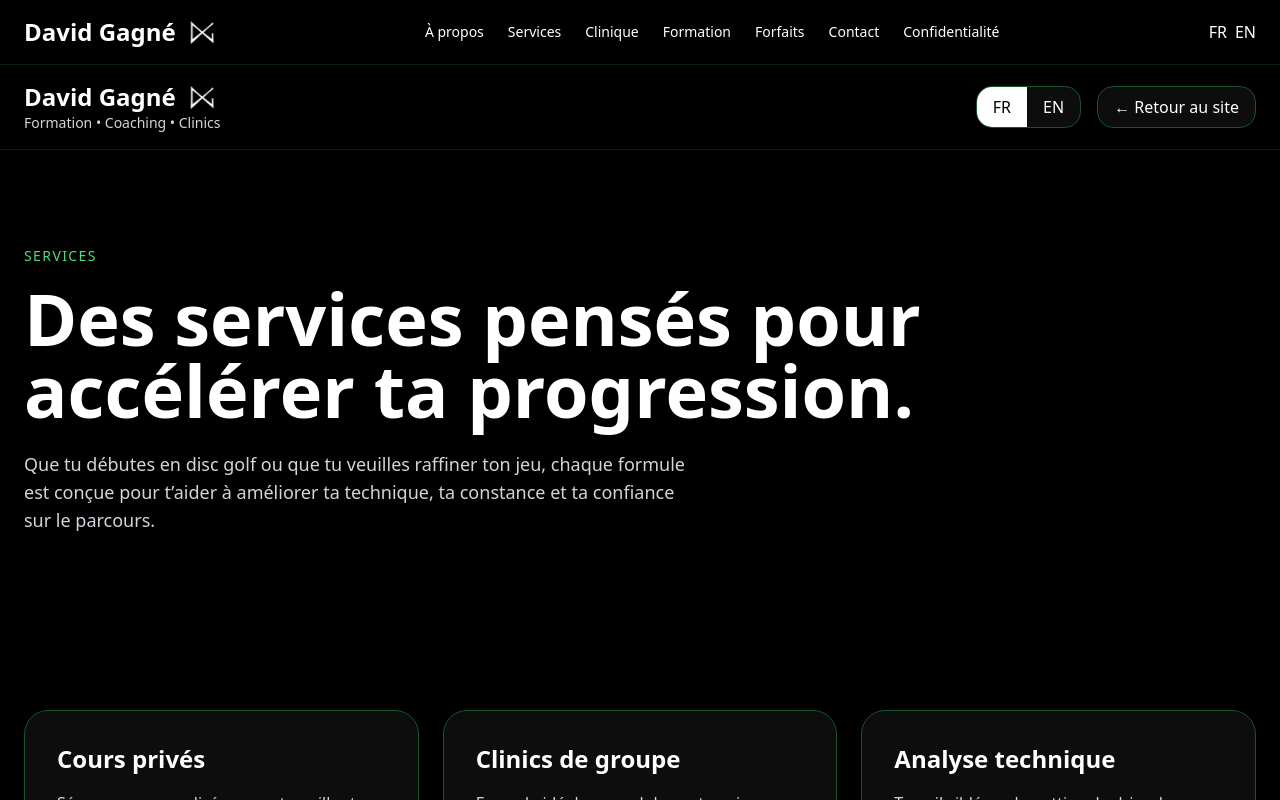
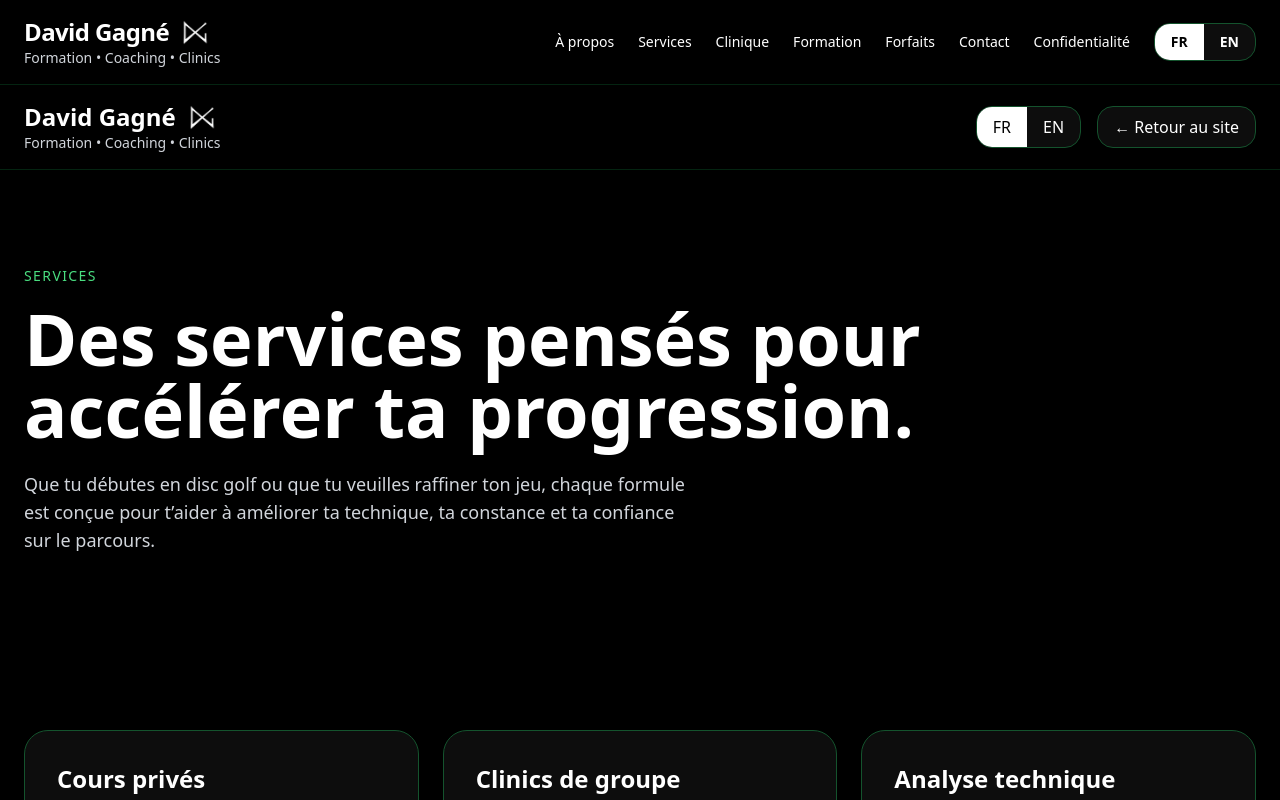
Before and after one commit to DGDiscgolf/DG_Discgolf, a React (Vite) app: page /services in a window 1280 px wide. Shown: the top 800 px of the page. Built offline with nearby package versions, Linux system fonts and the light colour scheme.

Commit message:
Update Header.jsx

```diff
--- a/src/components/Header.jsx
+++ b/src/components/Header.jsx
@@ -1,44 +1,262 @@
-import { useState, useEffect } from "react";
-import { Link } from "react-router-dom";
+import { useEffect, useState } from "react";
+import { Link, useLocation } from "react-router-dom";
 
 export default function Header() {
+  const [mobileMenuOpen, setMobileMenuOpen] = useState(false);
   const [language, setLanguage] = useState("fr");
+  const location = useLocation();
 
   useEffect(() => {
     const savedLanguage = localStorage.getItem("dg_site_language");
     if (savedLanguage === "fr" || savedLanguage === "en") {
       setLanguage(savedLanguage);
     }
-  }, []);
+  }, [location.pathname]);
+
+  const closeMobileMenu = () => setMobileMenuOpen(false);
 
   const changeLanguage = (lang) => {
     setLanguage(lang);
     localStorage.setItem("dg_site_language", lang);
+    setMobileMenuOpen(false);
+    window.location.reload();
   };
+
+  const content = {
+    fr: {
+      meta: {
+        headerSubtitle: "Formation • Coaching • Clinics",
+      },
+      nav: {
+        services: "Services",
+        clinique: "Clinique",
+        formation: "Formation",
+        apropos: "À propos",
+        forfaits: "Forfaits",
+        contact: "Contact",
+        privacy: "Confidentialité",
+        openMenu: "Ouvrir le menu",
+        closeMenu: "Fermer le menu",
+      },
+    },
+    en: {
+      meta: {
+        headerSubtitle: "Training • Coaching • Clinics",
+      },
+      nav: {
+        services: "Services",
+        clinique: "Clinic",
+        formation: "Training",
+        apropos: "About",
+        forfaits: "Packages",
+        contact: "Contact",
+        privacy: "Privacy",
+        openMenu: "Open menu",
+        closeMenu: "Close menu",
+      },
+    },
+  };
+
+  const t = content[language] || content.fr;
+  const isHome = location.pathname === "/";
 
   return (
     <header className="sticky top-0 z-30 border-b border-green-950/80 bg-black/90 backdrop-blur">
       <div className="mx-auto flex max-w-7xl items-center justify-between px-6 py-4">
-        <div className="flex items-center gap-3 text-2xl font-bold">
-          David Gagné
-          <img src="/DG_logowhite.png" className="h-7 w-7" />
+        <div>
+          <Link
+            to="/"
+            className="flex items-center gap-3 text-2xl font-bold tracking-tight text-white"
+          >
+            David Gagné
+            <img
+              src="/DG_logowhite.png"
+              alt="DG Logo"
+              className="h-7 w-7 object-contain"
+            />
+          </Link>
+          <div className="text-sm text-gray-300">{t.meta.headerSubtitle}</div>
         </div>
 
-        <nav className="hidden md:flex gap-6 text-sm">
-          <a href="/#apropos">À propos</a>
-          <Link to="/services">Services</Link>
-          <Link to="/clinique">Clinique</Link>
-          <Link to="/formation">Formation</Link>
-          <Link to="/forfaits">Forfaits</Link>
-          <Link to="/contact">Contact</Link>
-          <Link to="/confidentialite">Confidentialité</Link>
-        </nav>
+        <div className="hidden items-center gap-6 md:flex">
+          <nav className="flex gap-6 text-sm text-white">
+            {isHome ? (
+              <a href="#apropos" className="transition hover:text-green-400">
+                {t.nav.apropos}
+              </a>
+            ) : (
+              <Link to="/#apropos" className="transition hover:text-green-400">
+                {t.nav.apropos}
+              </Link>
+            )}
 
-        <div className="flex gap-2">
-          <button onClick={() => changeLanguage("fr")}>FR</button>
-          <button onClick={() => changeLanguage("en")}>EN</button>
+            <Link to="/services" className="transition hover:text-green-400">
+              {t.nav.services}
+            </Link>
+            <Link to="/clinique" className="transition hover:text-green-400">
+              {t.nav.clinique}
+            </Link>
+            <Link to="/formation" className="transition hover:text-green-400">
+              {t.nav.formation}
+            </Link>
+            <Link to="/forfaits" className="transition hover:text-green-400">
+              {t.nav.forfaits}
+            </Link>
+            <Link to="/contact" className="transition hover:text-green-400">
+              {t.nav.contact}
+            </Link>
+            <Link
+              to="/confidentialite"
+              className="transition hover:text-green-400"
+            >
+              {t.nav.privacy}
+            </Link>
+          </nav>
+
+          <div className="flex overflow-hidden rounded-2xl border border-green-900 bg-white/5">
+            <button
+              type="button"
+              onClick={() => changeLanguage("fr")}
+              className={`px-4 py-2 text-sm font-semibold transition ${
+                language === "fr"
+                  ? "bg-white text-black"
+                  : "text-white hover:bg-white/10"
+              }`}
+            >
+              FR
+            </button>
+            <button
+              type="button"
+              onClick={() => changeLanguage("en")}
+              className={`px-4 py-2 text-sm font-semibold transition ${
+                language === "en"
+                  ? "bg-white text-black"
+                  : "text-white hover:bg-white/10"
+              }`}
+            >
+              EN
+            </button>
+          </div>
         </div>
+
+        <button
+          type="button"
+          aria-label={mobileMenuOpen ? t.nav.closeMenu : t.nav.openMenu}
+          aria-expanded={mobileMenuOpen}
+          onClick={() => setMobileMenuOpen(!mobileMenuOpen)}
+          className="inline-flex items-center justify-center rounded-2xl border border-green-900 bg-white/5 p-3 text-white ring-1 ring-green-950 transition hover:border-green-700 hover:bg-white/10 md:hidden"
+        >
+          <div className="flex h-5 w-5 flex-col items-center justify-center gap-1">
+            <span
+              className={`block h-0.5 w-5 bg-white transition-transform duration-300 ${
+                mobileMenuOpen ? "translate-y-1.5 rotate-45" : ""
+              }`}
+            />
+            <span
+              className={`block h-0.5 w-5 bg-white transition-opacity duration-300 ${
+                mobileMenuOpen ? "opacity-0" : "opacity-100"
+              }`}
+            />
+            <span
+              className={`block h-0.5 w-5 bg-white transition-transform duration-300 ${
+                mobileMenuOpen ? "-translate-y-1.5 -rotate-45" : ""
+              }`}
+            />
+          </div>
+        </button>
       </div>
+
+      {mobileMenuOpen && (
+        <div className="border-t border-green-950/80 bg-black/95 px-6 py-4 md:hidden">
+          <div className="mb-4 flex overflow-hidden rounded-2xl border border-green-900 bg-white/5">
+            <button
+              type="button"
+              onClick={() => changeLanguage("fr")}
+              className={`flex-1 px-4 py-3 text-sm font-semibold transition ${
+                language === "fr"
+                  ? "bg-white text-black"
+                  : "text-white hover:bg-white/10"
+              }`}
+            >
+              FR
+            </button>
+            <button
+              type="button"
+              onClick={() => changeLanguage("en")}
+              className={`flex-1 px-4 py-3 text-sm font-semibold transition ${
+                language === "en"
+                  ? "bg-white text-black"
+                  : "text-white hover:bg-white/10"
+              }`}
+            >
+              EN
+            </button>
+          </div>
+
+          <nav className="flex flex-col gap-3 text-sm text-white">
+            {isHome ? (
+              <a
+                href="#apropos"
+                onClick={closeMobileMenu}
+                className="rounded-2xl border border-green-900 bg-white/5 px-4 py-3 transition hover:border-green-700 hover:bg-white/10"
+              >
+                {t.nav.apropos}
+              </a>
+            ) : (
+              <Link
+                to="/#apropos"
+                onClick={closeMobileMenu}
+                className="rounded-2xl border border-green-900 bg-white/5 px-4 py-3 transition hover:border-green-700 hover:bg-white/10"
+              >
+                {t.nav.apropos}
+              </Link>
+            )}
+
+            <Link
+              to="/services"
+              onClick={closeMobileMenu}
+              className="rounded-2xl border border-green-900 bg-white/5 px-4 py-3 transition hover:border-green-700 hover:bg-white/10"
+            >
+              {t.nav.services}
+            </Link>
+            <Link
+              to="/clinique"
+              onClick={closeMobileMenu}
+              className="rounded-2xl border border-green-900 bg-white/5 px-4 py-3 transition hover:border-green-700 hover:bg-white/10"
+            >
+              {t.nav.clinique}
+            </Link>
+            <Link
+              to="/formation"
+              onClick={closeMobileMenu}
+              className="rounded-2xl border border-green-900 bg-white/5 px-4 py-3 transition hover:border-green-700 hover:bg-white/10"
+            >
+              {t.nav.formation}
+            </Link>
+            <Link
+              to="/forfaits"
+              onClick={closeMobileMenu}
+              className="rounded-2xl border border-green-900 bg-white/5 px-4 py-3 transition hover:border-green-700 hover:bg-white/10"
+            >
+              {t.nav.forfaits}
+            </Link>
+            <Link
+              to="/contact"
+              onClick={closeMobileMenu}
+              className="rounded-2xl border border-green-900 bg-white/5 px-4 py-3 transition hover:border-green-700 hover:bg-white/10"
+            >
+              {t.nav.contact}
+            </Link>
+            <Link
+              to="/confidentialite"
+              onClick={closeMobileMenu}
+              className="rounded-2xl border border-green-900 bg-white/5 px-4 py-3 transition hover:border-green-700 hover:bg-white/10"
+            >
+              {t.nav.privacy}
+            </Link>
+          </nav>
+        </div>
+      )}
     </header>
   );
 }
```
